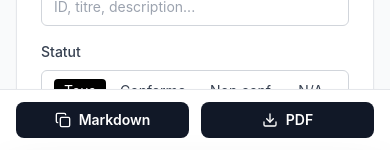
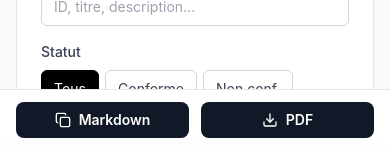
Before and after one commit to samuelboulery/accessipote, a React (Vite) app: page / in a window 390 px wide. Shown: the part 694-844 px from the top of the page. Built offline with nearby package versions, Linux system fonts and the light colour scheme; a web font is replaced by a local one.

Commit message:
fix: hauteur cohérente SearchFilters et responsive BulkActions tablette
SearchFilters : boutons statut simples séparés avec py-2 sm:py-2.5
pour égaler la hauteur du champ de recherche.
BulkActions : layout vertical jusqu'à lg (1024px) pour ne pas écraser
le contenu sur tablette.

```diff
--- a/src/components/BulkActions.tsx
+++ b/src/components/BulkActions.tsx
@@ -39,12 +39,12 @@ function BulkActions({
 
   return (
     <div className="border border-blue-200 dark:border-blue-800 bg-blue-50 dark:bg-blue-950/30 rounded-lg shadow-sm p-4 mb-6">
-      <div className="flex flex-col sm:flex-row sm:items-center gap-3">
+      <div className="flex flex-col lg:flex-row lg:items-center gap-3">
         <span className="text-sm font-semibold text-gray-700 dark:text-gray-300 shrink-0">
           Actions en masse ({displayedCriteriaCount} critères) :
         </span>
 
-        <div className="flex flex-col sm:flex-row gap-2 sm:items-center flex-1">
+        <div className="flex flex-col lg:flex-row gap-2 lg:items-center flex-1">
           <fieldset className="flex flex-wrap gap-x-4 gap-y-1.5">
             <legend className="sr-only">Choisir un statut</legend>
             {statusOptions.map(opt => (
@@ -65,7 +65,7 @@ function BulkActions({
           <div className="flex gap-2">
             <button
               onClick={() => onSelectAll(selectedStatus)}
-              className="flex-1 sm:flex-none flex items-center justify-center gap-2 px-3 py-2 text-sm bg-black text-white rounded-md hover:bg-gray-800 transition-all shadow-sm hover:shadow font-semibold"
+              className="flex-1 lg:flex-none flex items-center justify-center gap-2 px-3 py-2 text-sm bg-black text-white rounded-md hover:bg-gray-800 transition-all shadow-sm hover:shadow font-semibold"
             >
               <CheckSquare className="w-4 h-4" />
               Appliquer à tous
@@ -73,7 +73,7 @@ function BulkActions({
 
             <button
               onClick={onDeselectAll}
-              className="flex-1 sm:flex-none flex items-center justify-center gap-2 px-3 py-2 text-sm bg-black text-white rounded-md hover:bg-gray-800 transition-all shadow-sm hover:shadow font-semibold"
+              className="flex-1 lg:flex-none flex items-center justify-center gap-2 px-3 py-2 text-sm bg-black text-white rounded-md hover:bg-gray-800 transition-all shadow-sm hover:shadow font-semibold"
             >
               <XSquare className="w-4 h-4" />
               Tout effacer
--- a/src/components/SearchFilters.tsx
+++ b/src/components/SearchFilters.tsx
@@ -61,19 +61,15 @@ export default function SearchFilters({
           <label className="block text-sm font-medium text-gray-700 dark:text-gray-300 mb-2">
             Statut
           </label>
-          <div
-            className="flex flex-wrap gap-1 items-center w-full px-3 py-2 sm:py-2.5 border border-gray-300 dark:border-gray-600 bg-white dark:bg-gray-700 rounded-md"
-            role="group"
-            aria-label="Filtrer par statut"
-          >
+          <div className="flex flex-wrap gap-1.5" role="group" aria-label="Filtrer par statut">
             {[{ value: '', label: 'Tous' }, ...statusOptions].map((opt) => (
               <button
                 key={opt.value}
                 onClick={() => handleFilterChange('status', opt.value)}
-                className={`px-2.5 py-0.5 text-sm rounded transition-colors ${
+                className={`px-3 py-2 sm:py-2.5 text-sm border rounded-md transition-colors ${
                   filters.status === opt.value
-                    ? 'bg-black text-white dark:bg-white dark:text-black'
-                    : 'text-gray-700 hover:bg-gray-100 dark:text-gray-300 dark:hover:bg-gray-600'
+                    ? 'bg-black text-white border-black dark:bg-white dark:text-black dark:border-white'
+                    : 'bg-white text-gray-700 border-gray-300 hover:bg-gray-100 dark:bg-gray-700 dark:text-gray-300 dark:border-gray-600 dark:hover:bg-gray-600'
                 }`}
               >
                 {opt.label}
```
